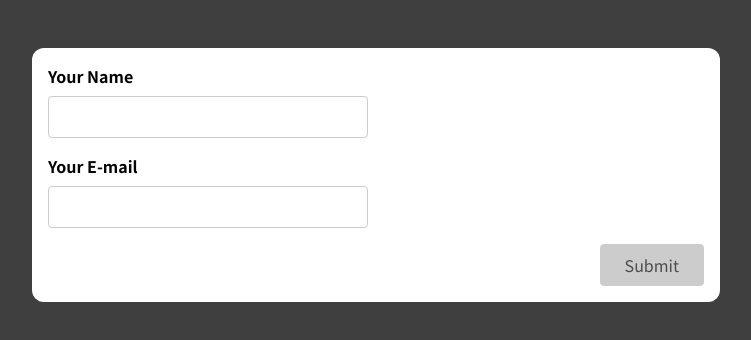
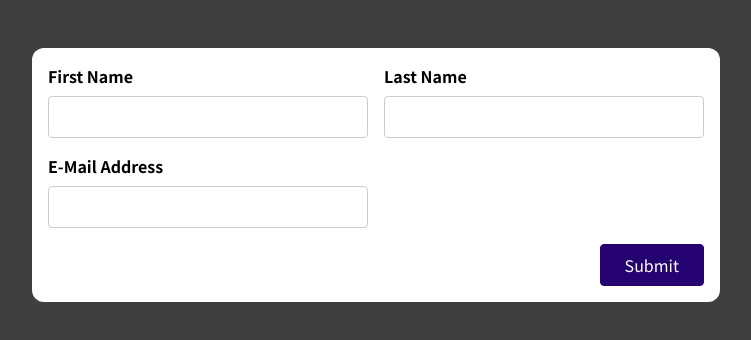
Before and after one commit to mycvlnn/ReactJs_Udemy, a React (Create React App) app: page / in a window 1280 px wide. Shown: the top 340 px of the page, without its empty margins (264-1015 px from the left). Built offline with nearby package versions, Linux system fonts and the light colour scheme.

Commit message:
Form-validation-v1 button không disabled trường hợp này khá giống formik và không sử dụng custom hook

```diff
--- a/src/App.js
+++ b/src/App.js
@@ -1,11 +1,11 @@
-import SimpleInput from './components/SimpleInput';
+import BasicForm from "./components/BasicForm"
 
 function App() {
   return (
     <div className="app">
-      <SimpleInput />
+      <BasicForm />
     </div>
-  );
+  )
 }
 
-export default App;
+export default App
--- a/src/components/BasicForm.js
+++ b/src/components/BasicForm.js
@@ -1,25 +1,163 @@
+import { useState } from "react"
+
 const BasicForm = (props) => {
+  //first name
+  const [enteredFirstName, setEnteredFirstName] = useState("")
+
+  const [enteredFirstNameTouched, setEnteredFirstNameTouched] = useState(false)
+
+  const enteredFirstNameIsValid = enteredFirstName !== ""
+
+  const firstNameInputIsInvalid =
+    !enteredFirstNameIsValid && enteredFirstNameTouched
+
+  const firstNameInputChangeHandler = (e) => {
+    setEnteredFirstName(e.target.value)
+  }
+
+  const firstNameInputBlurHandler = (e) => {
+    setEnteredFirstNameTouched(true)
+  }
+  //End
+
+  //last name
+  const [enteredLastName, setEnteredLastName] = useState("")
+
+  const [enteredLastNameTouched, setEnteredLastNameTouched] = useState(false)
+
+  const enteredLastNameIsValid = enteredLastName !== ""
+
+  const lastNameInputIsInvalid =
+    !enteredLastNameIsValid && enteredLastNameTouched
+
+  const lastNameInputChangeHandler = (e) => {
+    setEnteredLastName(e.target.value)
+  }
+
+  const lastNameInputBlurHandler = (e) => {
+    setEnteredLastNameTouched(true)
+  }
+
+  //end
+
+  //email
+  const [enteredEmail, setEnteredEmail] = useState("")
+
+  const [enteredEmailTouched, setEnteredEmailTouched] = useState(false)
+
+  const regexEmail =
+    /^(([^<>()[\]\\.,;:\s@"]+(\.[^<>()[\]\\.,;:\s@"]+)*)|(".+"))@((\[[0-9]{1,3}\.[0-9]{1,3}\.[0-9]{1,3}\.[0-9]{1,3}\])|(([a-zA-Z\-0-9]+\.)+[a-zA-Z]{2,}))$/
+
+  const enteredEmailIsValid =
+    enteredEmail !== "" && enteredEmail.match(regexEmail)
+
+  const emailInputIsInvalid = !enteredEmailIsValid && enteredEmailTouched
+
+  const emailInputChangeHandler = (e) => {
+    setEnteredEmail(e.target.value)
+  }
+
+  const emailInputBlurHandler = (e) => {
+    setEnteredEmailTouched(true)
+  }
+  //end
+
+  let isFormValid = false
+
+  if (
+    enteredFirstNameIsValid &&
+    enteredLastNameIsValid &&
+    enteredEmailIsValid
+  ) {
+    isFormValid = true
+  }
+
+  const handleSubmit = (e) => {
+    e.preventDefault()
+    setEnteredFirstNameTouched(true)
+    setEnteredLastNameTouched(true)
+    setEnteredEmailTouched(true)
+    if (!isFormValid) {
+      return
+    }
+    const values = {
+      firstName: enteredFirstName,
+      lastName: enteredLastName,
+      email: enteredEmail,
+    }
+    alert(JSON.stringify(values))
+
+    //Clear value input and touche
+    setEnteredFirstName("")
+    setEnteredFirstNameTouched(false)
+
+    setEnteredLastName("")
+    setEnteredLastNameTouched(false)
+
+    setEnteredEmail("")
+    setEnteredEmailTouched(false)
+  }
+
+  //css classes error
+  const firstNameClasses = firstNameInputIsInvalid
+    ? "form-control invalid"
+    : "form-control"
+
+  const lastNameClasses = lastNameInputIsInvalid
+    ? "form-control invalid"
+    : "form-control"
+
+  const emailClasses = emailInputIsInvalid
+    ? "form-control invalid"
+    : "form-control"
   return (
-    <form>
-      <div className='control-group'>
-        <div className='form-control'>
-          <label htmlFor='name'>First Name</label>
-          <input type='text' id='name' />
+    <form onSubmit={handleSubmit}>
+      <div className="control-group">
+        <div className={firstNameClasses}>
+          <label htmlFor="name">First Name</label>
+          <input
+            onBlur={firstNameInputBlurHandler}
+            onChange={firstNameInputChangeHandler}
+            type="text"
+            id="name"
+            value={enteredFirstName}
+          />
+          {firstNameInputIsInvalid && (
+            <p className="error-text">First Name is invalid.</p>
+          )}
         </div>
-        <div className='form-control'>
-          <label htmlFor='name'>Last Name</label>
-          <input type='text' id='name' />
+        <div className={lastNameClasses}>
+          <label htmlFor="name">Last Name</label>
+          <input
+            onChange={lastNameInputChangeHandler}
+            onBlur={lastNameInputBlurHandler}
+            type="text"
+            id="name"
+            value={enteredLastName}
+          />
+          {lastNameInputIsInvalid && (
+            <p className="error-text">Last Name is invalid.</p>
+          )}
         </div>
       </div>
-      <div className='form-control'>
-        <label htmlFor='name'>E-Mail Address</label>
-        <input type='text' id='name' />
+      <div className={emailClasses}>
+        <label htmlFor="name">E-Mail Address</label>
+        <input
+          onChange={emailInputChangeHandler}
+          onBlur={emailInputBlurHandler}
+          type="text"
+          id="name"
+          value={enteredEmail}
+        />
+        {emailInputIsInvalid && (
+          <p className="error-text">Last Name is invalid.</p>
+        )}
       </div>
-      <div className='form-actions'>
+      <div className="form-actions">
         <button>Submit</button>
       </div>
     </form>
-  );
-};
+  )
+}
 
-export default BasicForm;
+export default BasicForm
```
